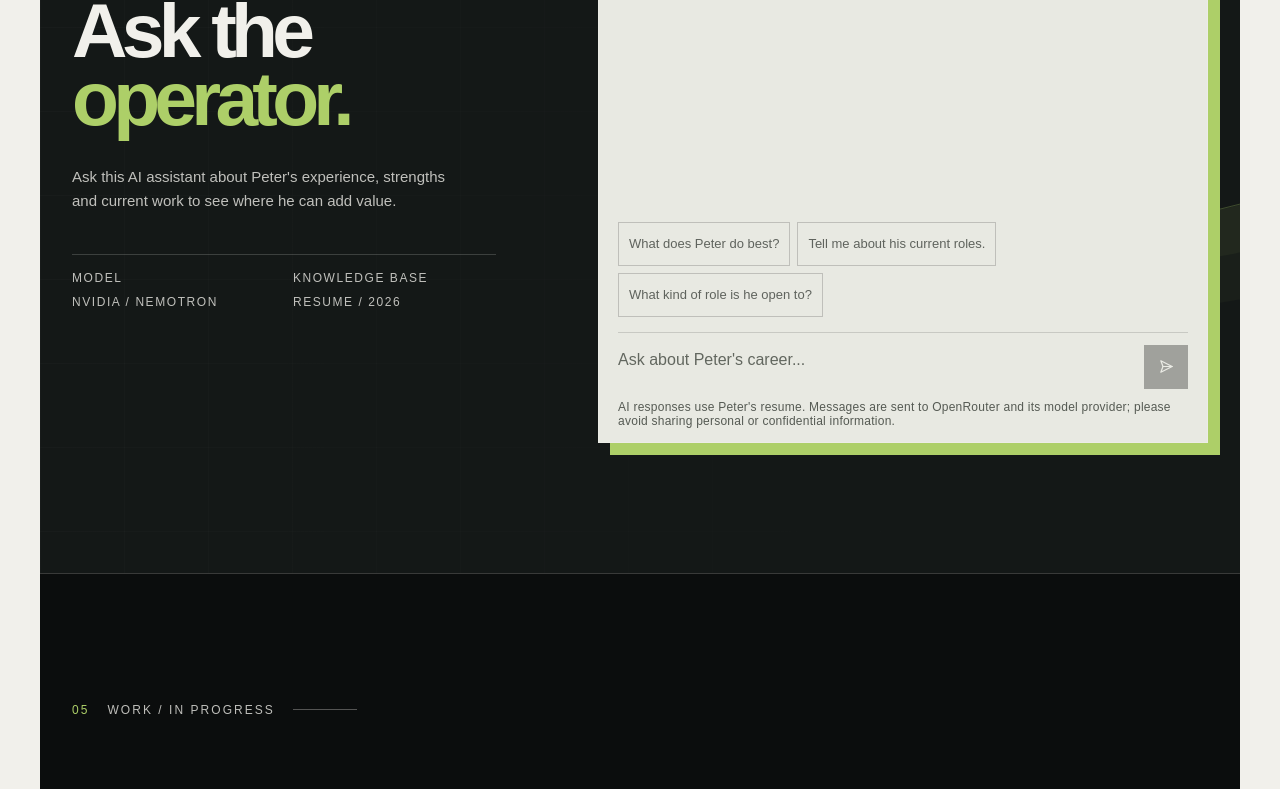
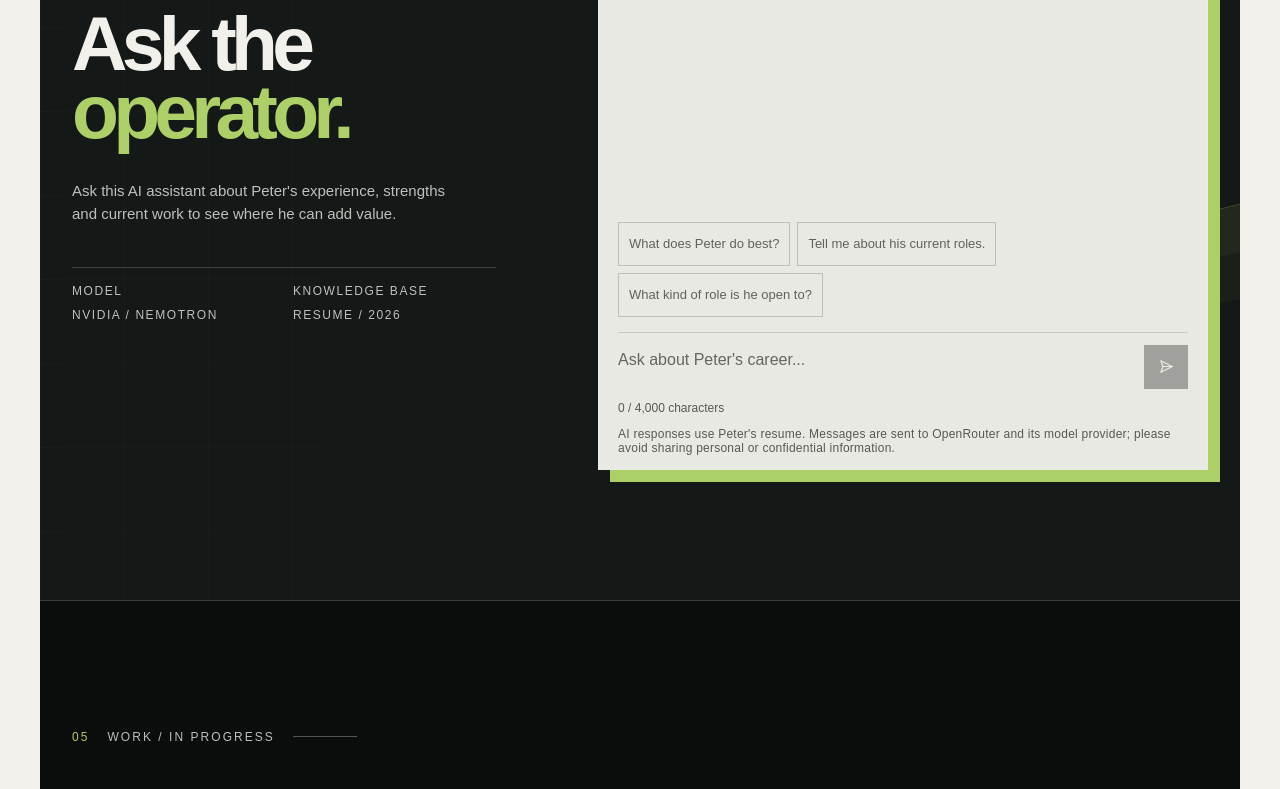
Before and after one commit to petersonfalsh/peterfalase_website, a Next.js app: page / in a window 1280 px wide. Shown: the part 4708-5497 px from the top of the page. Built offline with nearby package versions, Linux system fonts and the light colour scheme.

Commit message:
make chat message limit clearer

```diff
--- a/app/api/chat/request-validation.js
+++ b/app/api/chat/request-validation.js
@@ -1,5 +1,6 @@
+import { MAX_CHAT_MESSAGE_LENGTH } from "../../chat-limits.js";
+
 const MAX_BODY_BYTES = 256 * 1024;
-const MAX_MESSAGE_CHARS = 4000;
 
 export class ChatRequestError extends Error {
   constructor(message, status) {
@@ -47,10 +48,10 @@ export async function readChatMessage(request) {
   if (typeof body.message !== "string" || !body.message.trim()) {
     throw new ChatRequestError("Please ask a question about Peter's career.", 400);
   }
-  const message = body.message.trim();
-  if (message.length > MAX_MESSAGE_CHARS) {
+  if (body.message.length > MAX_CHAT_MESSAGE_LENGTH) {
     throw new ChatRequestError("Each chat message must be 4,000 characters or fewer.", 400);
   }
+  const message = body.message.trim();
   if (body.sessionId != null && (typeof body.sessionId !== "string" || !/^[a-f0-9]{64}$/.test(body.sessionId))) {
     throw new ChatRequestError("The chat session is invalid. Refresh the page to start again.", 400);
   }
--- /dev/null
+++ b/app/chat-limits.js
@@ -0,0 +1,2 @@
+// JavaScript and textarea lengths both count UTF-16 code units.
+export const MAX_CHAT_MESSAGE_LENGTH = 4000;
--- a/app/components/DigitalTwinChat.jsx
+++ b/app/components/DigitalTwinChat.jsx
@@ -1,6 +1,7 @@
 "use client";
 
 import { useEffect, useRef, useState } from "react";
+import { MAX_CHAT_MESSAGE_LENGTH } from "../chat-limits";
 
 const initialMessages = [
   {
@@ -37,6 +38,7 @@ export default function DigitalTwinChat() {
   const messagesRef = useRef(null);
   const sessionIdRef = useRef(null);
   const submittingRef = useRef(false);
+  const isTooLong = input.length > MAX_CHAT_MESSAGE_LENGTH;
 
   useEffect(() => {
     if (messagesRef.current) {
@@ -47,7 +49,7 @@ export default function DigitalTwinChat() {
   const submitMessage = async (event) => {
     event.preventDefault();
     const content = input.trim();
-    if (!content || submittingRef.current) return;
+    if (!content || isTooLong || submittingRef.current) return;
 
     submittingRef.current = true;
     const userMessage = { id: `${Date.now()}-user`, role: "user", content };
@@ -102,7 +104,8 @@ export default function DigitalTwinChat() {
           </div>
           {errorMessage && <p className="twin-error" role="alert">{errorMessage} Your question is back in the box so you can retry or edit it.</p>}
           <div className="twin-prompts">{prompts.map((prompt) => <button type="button" key={prompt} disabled={isLoading} onClick={() => setInput(prompt)}>{prompt}</button>)}</div>
-          <form className="twin-form" onSubmit={submitMessage}><textarea value={input} onChange={(event) => setInput(event.target.value)} onKeyDown={handleKeyDown} placeholder="Ask about Peter&apos;s career..." rows="1" aria-label="Ask the Digital Twin a question" disabled={isLoading} /><button type="submit" aria-label="Send question" disabled={!input.trim() || isLoading}><SendIcon /></button></form>
+          <form className="twin-form" onSubmit={submitMessage}><textarea value={input} onChange={(event) => setInput(event.target.value)} onKeyDown={handleKeyDown} placeholder="Ask about Peter&apos;s career..." rows="1" aria-label="Ask the Digital Twin a question" aria-describedby="twin-character-limit" aria-invalid={isTooLong} disabled={isLoading} /><button type="submit" aria-label="Send question" disabled={!input.trim() || isLoading || isTooLong}><SendIcon /></button></form>
+          <p className={`twin-character-limit${isTooLong ? " over-limit" : ""}`} id="twin-character-limit">{input.length.toLocaleString("en-US")} / {MAX_CHAT_MESSAGE_LENGTH.toLocaleString("en-US")} characters{isTooLong ? " — Please shorten your question." : ""}</p>
           <p className="twin-note">AI responses use Peter&apos;s resume. Messages are sent to OpenRouter and its model provider; please avoid sharing personal or confidential information.</p>
         </div>
       </div>
--- a/app/globals.css
+++ b/app/globals.css
@@ -185,6 +185,8 @@ h2 span { color: var(--orange); }
 .twin-form button:hover:not(:disabled) { background: var(--acid-ink); color: var(--paper); transform: translateY(-2px); }
 .twin-form button:disabled { opacity: .32; cursor: not-allowed; }
 .twin-note { margin: 0; padding: 0 19px 14px; color: #979b93; font-size: 9px; letter-spacing: .02em; }
+.twin-character-limit { margin: 0; padding: 0 19px 10px; color: #555a53; font-size: 12px; line-height: 1.4; }
+.twin-character-limit.over-limit { color: #96382c; font-weight: 700; }
 
 .portfolio-top { margin-bottom: 66px; }
 .project-grid { display: grid; grid-template-columns: 1.2fr 1fr 1fr; gap: 13px; }
```
Also changed, not shown: 1 other file (tests, documents, lock files or other folders).
